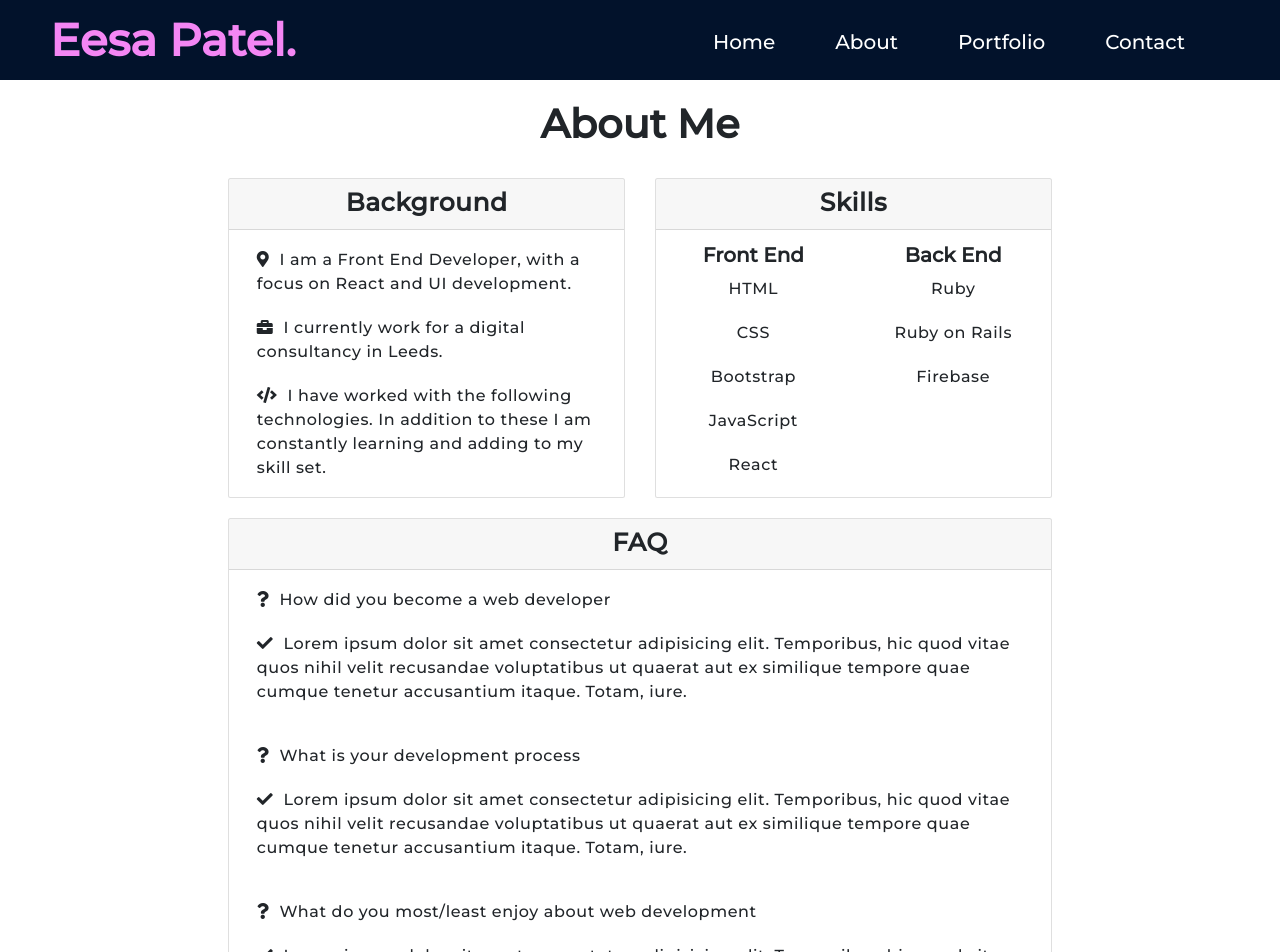
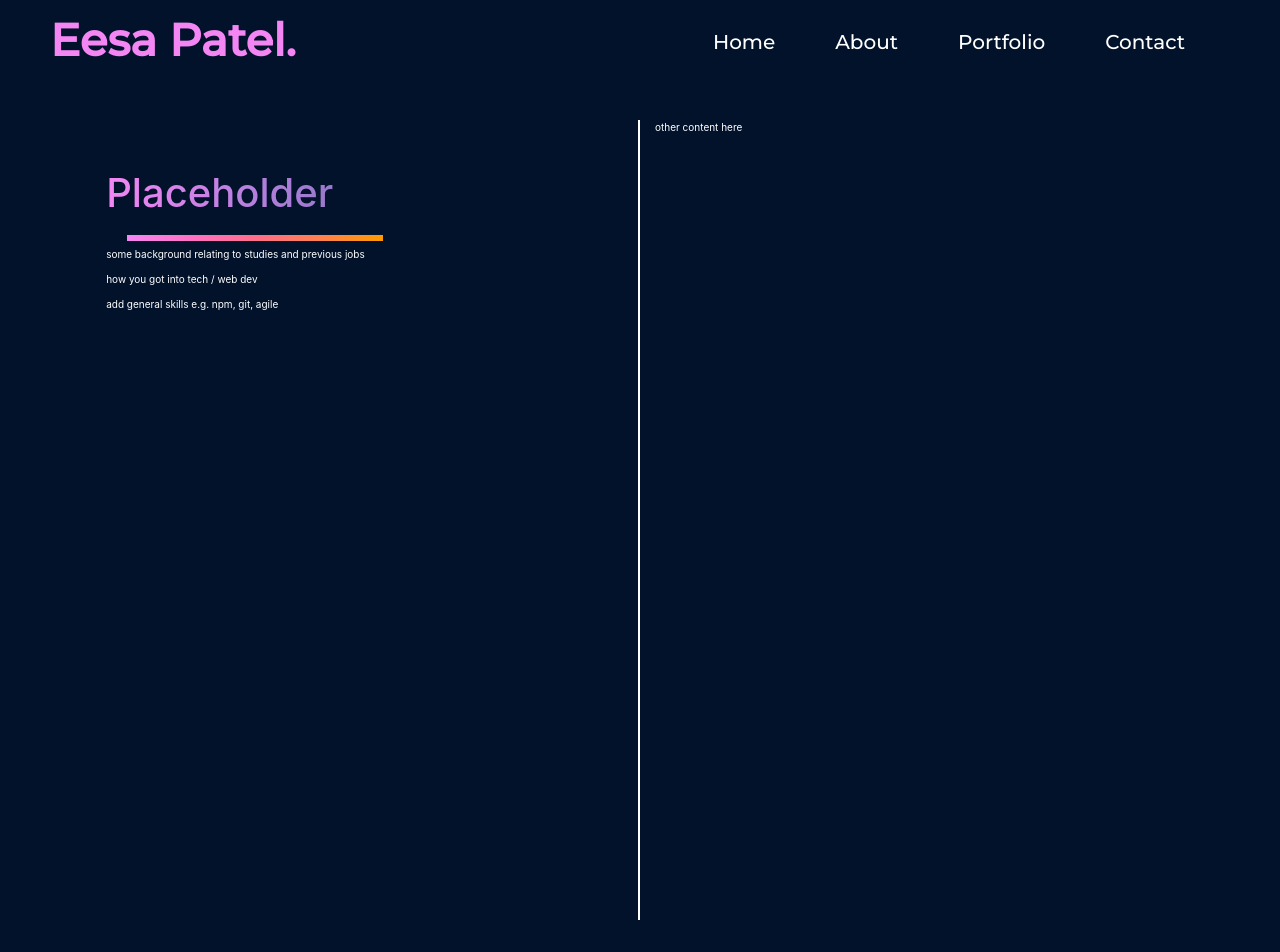
Before and after one commit to eesa94/react-portfolio, a React (Create React App) app: page /about in a window 1280 px wide. Shown: the top 952 px of the page. Built offline with nearby package versions, Linux system fonts and the light colour scheme.

Commit message:
revamp about page layout, start with bare bones layout including divided sections

```diff
--- a/src/App.css
+++ b/src/App.css
@@ -77,11 +77,6 @@ a:focus {
 }
 
 /* Common components */
-.pageContainer {
-  padding-top: 100px;
-  padding-bottom: 50px;
-}
-
 .pageHeader {
   font-size: 4rem;
 }
@@ -105,9 +100,9 @@ a:focus {
   content: '';
   position: absolute;
   bottom: -50%;
-  left: 15%;
+  left: 5%;
   height: 6px;
-  width: 110%;
+  width: 60%;
   background-image: linear-gradient(
     to left,
     #ff9b00,
--- a/src/components/About/About.css
+++ b/src/components/About/About.css
@@ -1,19 +1,5 @@
-.card {
+.aboutSectionOne {
   height: 100%;
+  width: 100%;
+  padding: 8% 15% 0;
 }
-
-.card-header h2 {
-  font-size: 2.5rem;
-  letter-spacing: 0.5px;
-}
-
-.card-text {
-  text-align: left;
-  padding: 5px 15px;
-  font-size: 1.6rem;
-  letter-spacing: 0.6px;
-}
-
-.card-text i {
-  margin-right: 10px;
-}
--- a/src/components/About/About.js
+++ b/src/components/About/About.js
@@ -1,147 +1,42 @@
-import React, { Component } from 'react';
+import React, { Fragment } from 'react';
 import Navbar from '../Navigation/Navbar';
-import {
-  Container,
-  Row,
-  Col,
-  Card,
-  CardHeader,
-  CardBody,
-  CardText
-} from 'reactstrap';
+import { Container } from 'reactstrap';
 import './About.css';
 import { Footer } from '../Footer';
 
 const About = () => {
   return (
-    <div>
+    <Fragment>
       <Navbar />
-      <Container fluid className='pageContainer aboutContainer text-center'>
-        <h1 className='pageHeader montserrat-9 mb3'>About Me</h1>
-        <Row>
-          <Col
-            xs={{ size: 10, offset: 1 }}
-            md={{ size: 6, offset: 0 }}
-            xl={{ size: 4, offset: 2 }}
-            className='mb2'
+      <Container
+        fluid
+        style={{
+          paddingTop: '120px',
+          backgroundColor: 'rgba(2, 18, 43, 1)'
+        }}
+      >
+        <div className='row' style={{ minHeight: '100vh' }}>
+          <div
+            className='col-12 col-lg-6'
+            style={{ borderRight: '2px solid white' }}
           >
-            <Card>
-              <CardHeader>
-                <h2 className='montserrat-7'>Background</h2>
-              </CardHeader>
-              <CardBody>
-                <CardText className='montserrat-5 mb1'>
-                  <i className='fas fa-map-marker-alt' />I am a Front End
-                  Developer, with a focus on React and UI development.
-                </CardText>
-                <CardText className='montserrat-5 mb1'>
-                  <i className='fas fa-briefcase' />I currently work for a
-                  digital consultancy in Leeds.
-                </CardText>
-                <CardText className='montserrat-5 mb1'>
-                  <i className='fas fa-code' />I have worked with the following
-                  technologies. In addition to these I am constantly learning
-                  and adding to my skill set.
-                </CardText>
-              </CardBody>
-            </Card>
-          </Col>
-          <Col
-            xs={{ size: 10, offset: 1 }}
-            md={{ size: 6, offset: 0 }}
-            xl={{ size: 4, offset: 0 }}
-            className='mb2'
-          >
-            <Card>
-              <CardHeader>
-                <h2 className='montserrat-7'>Skills</h2>
-              </CardHeader>
-              <CardBody>
-                <Row>
-                  <Col xs='6'>
-                    <h2 className='montserrat-6'>Front End</h2>
-                    <CardText className='text-center montserrat-5 mb1'>
-                      HTML
-                    </CardText>
-                    <CardText className='text-center montserrat-5 mb1'>
-                      CSS
-                    </CardText>
-                    <CardText className='text-center montserrat-5 mb1'>
-                      Bootstrap
-                    </CardText>
-                    <CardText className='text-center montserrat-5 mb1'>
-                      JavaScript
-                    </CardText>
-                    <CardText className='text-center montserrat-5 mb1'>
-                      React
-                    </CardText>
-                  </Col>
-                  <Col xs='6'>
-                    <h2 className='montserrat-6'>Back End</h2>
-                    <CardText className='text-center montserrat-5 mb1'>
-                      Ruby
-                    </CardText>
-                    <CardText className='text-center montserrat-5 mb1'>
-                      Ruby on Rails
-                    </CardText>
-                    <CardText className='text-center montserrat-5 mb1'>
-                      Firebase
-                    </CardText>
-                  </Col>
-                </Row>
-              </CardBody>
-            </Card>
-          </Col>
-          <Col
-            xs={{ size: 10, offset: 1 }}
-            xl={{ size: 8, offset: 2 }}
-            className='mb2'
-          >
-            <Card>
-              <CardHeader>
-                <h2 className='montserrat-7'>FAQ</h2>
-              </CardHeader>
-              <CardBody>
-                <CardText className='montserrat-5'>
-                  <i className='fas fa-question' />
-                  How did you become a web developer
-                </CardText>
-                <CardText className='montserrat-5 mb3'>
-                  <i className='fas fa-check' />
-                  Lorem ipsum dolor sit amet consectetur adipisicing elit.
-                  Temporibus, hic quod vitae quos nihil velit recusandae
-                  voluptatibus ut quaerat aut ex similique tempore quae cumque
-                  tenetur accusantium itaque. Totam, iure.
-                </CardText>
-                <CardText className='montserrat-5'>
-                  <i className='fas fa-question' />
-                  What is your development process
-                </CardText>
-                <CardText className='montserrat-5 mb3'>
-                  <i className='fas fa-check' />
-                  Lorem ipsum dolor sit amet consectetur adipisicing elit.
-                  Temporibus, hic quod vitae quos nihil velit recusandae
-                  voluptatibus ut quaerat aut ex similique tempore quae cumque
-                  tenetur accusantium itaque. Totam, iure.
-                </CardText>
-                <CardText className='montserrat-5'>
-                  <i className='fas fa-question' />
-                  What do you most/least enjoy about web development
-                </CardText>
-                <CardText className='montserrat-5 mb3'>
-                  <i className='fas fa-check' />
-                  Lorem ipsum dolor sit amet consectetur adipisicing elit.
-                  Temporibus, hic quod vitae quos nihil velit recusandae
-                  voluptatibus ut quaerat aut ex similique tempore quae cumque
-                  tenetur accusantium itaque. Totam, iure.
-                </CardText>
-              </CardBody>
-            </Card>
-          </Col>
-        </Row>
+            <div className='aboutSectionOne'>
+              <h1 className='sectionHeader mb3'>Placeholder</h1>
+              <p className='white'>
+                some background relating to studies and previous jobs
+              </p>
+              <p className='white'>how you got into tech / web dev</p>
+              <p className='white'>add general skills e.g. npm, git, agile</p>
+            </div>
+          </div>
+
+          <div className='col-12 col-lg-6'>
+            <p className='white'>other content here</p>
+          </div>
+        </div>
       </Container>
       <Footer />
-    </div>
+    </Fragment>
   );
 };
 
```
